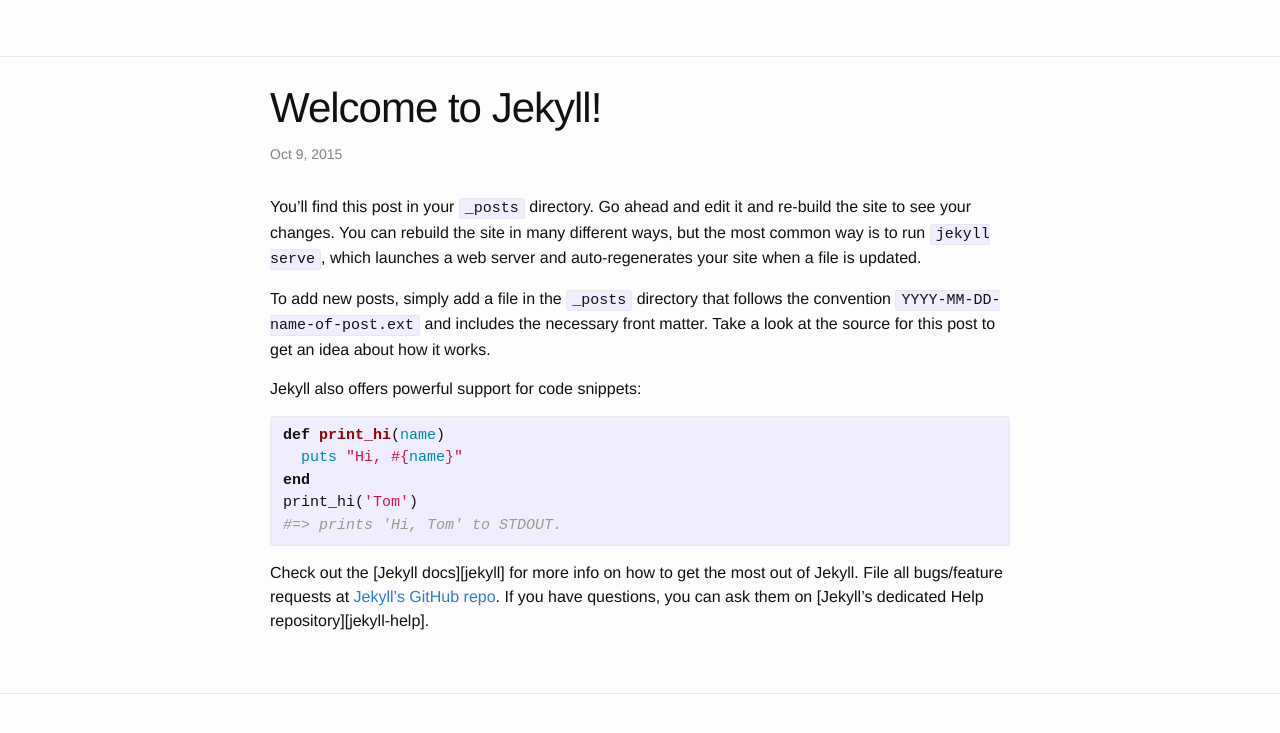
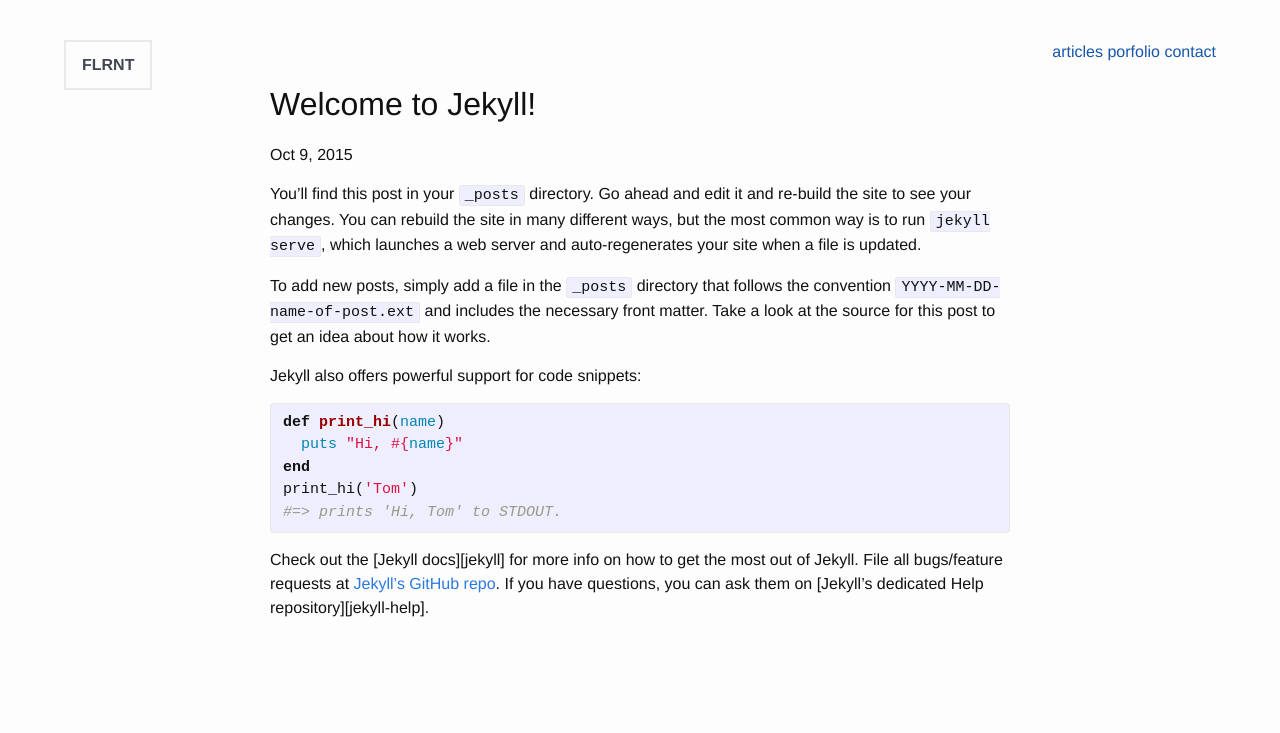
Before and after one commit to flrnt/blog, a Jekyll site: the page built from _posts/2015-10-09-welcome-to-jekyll.markdown, in a window 1280 px wide. Shown: the top 733 px of the page. Built offline with Jekyll 4.4.1, drawn with Linux system fonts in a browser that asks for light colours.

Commit message:
redefine base header

```diff
--- a/_includes/header.html
+++ b/_includes/header.html
@@ -1,3 +1,8 @@
-<header class="site-header">
-
+<header id="main-navigation" class="clearfix">
+  <a href="" class="name">flrnt</a>
+  <nav>
+    <a href="">articles</a>
+    <a href="">porfolio</a>
+    <a href="">contact</a>
+  </nav>
 </header>
--- a/_sass/_layout.scss
+++ b/_sass/_layout.scss
@@ -1,235 +1,38 @@
+/**
+ * Site variables
+ */
+$dark: #424652;
+$light: #9a9Da4;
+$highlight:#8bc6db;
+$border: #E9E9E9;
+
 /**
  * Site header
  */
-.site-header {
-    border-bottom: 1px solid $grey-color-light;
-    min-height: 56px;
-
-    // Positioning context for the mobile navigation icon
-    position: relative;
+#main-navigation {
+  padding:2.5em 5%;
+  .name {
+    font-weight:700;
+    font-size: 1em;
+    text-transform:uppercase;
+    border:2px solid $border;
+    padding:0.7em 1rem;
+    color: $dark;
+    float:left;
+  }
+  nav {
+    float: right;
+  }
 }
-
-.site-title {
-    font-size: 26px;
-    line-height: 56px;
-    letter-spacing: -1px;
-    margin-bottom: 0;
-    float: left;
-
-    &,
-    &:visited {
-        color: $grey-color-dark;
-    }
-}
-
-.site-nav {
-    float: right;
-    line-height: 56px;
-
-    .menu-icon {
-        display: none;
-    }
-
-    .page-link {
-        color: $text-color;
-        line-height: $base-line-height;
-
-        // Gaps between nav items, but not on the first one
-        &:not(:first-child) {
-            margin-left: 20px;
-        }
-    }
-
-    @include media-query($on-palm) {
-        position: absolute;
-        top: 9px;
-        right: 30px;
-        background-color: $background-color;
-        border: 1px solid $grey-color-light;
-        border-radius: 5px;
-        text-align: right;
-
-        .menu-icon {
-            display: block;
-            float: right;
-            width: 36px;
-            height: 26px;
-            line-height: 0;
-            padding-top: 10px;
-            text-align: center;
-
-            > svg {
-                width: 18px;
-                height: 15px;
-
-                path {
-                    fill: $grey-color-dark;
-                }
-            }
-        }
-
-        .trigger {
-            clear: both;
-            display: none;
-        }
-
-        &:hover .trigger {
-            display: block;
-            padding-bottom: 5px;
-        }
-
-        .page-link {
-            display: block;
-            padding: 5px 10px;
-        }
-    }
-}
-
-
 
 /**
  * Site footer
  */
-.site-footer {
-    border-top: 1px solid $grey-color-light;
-    padding: $spacing-unit 0;
-}
-
-.footer-heading {
-    font-size: 18px;
-    margin-bottom: $spacing-unit / 2;
-}
-
-.contact-list,
-.social-media-list {
-    list-style: none;
-    margin-left: 0;
-}
-
-.footer-col-wrapper {
-    font-size: 15px;
-    color: $grey-color;
-    margin-left: -$spacing-unit / 2;
-    @extend %clearfix;
-}
-
-.footer-col {
-    float: left;
-    margin-bottom: $spacing-unit / 2;
-    padding-left: $spacing-unit / 2;
-}
-
-.footer-col-1 {
-    width: -webkit-calc(35% - (#{$spacing-unit} / 2));
-    width:         calc(35% - (#{$spacing-unit} / 2));
-}
-
-.footer-col-2 {
-    width: -webkit-calc(20% - (#{$spacing-unit} / 2));
-    width:         calc(20% - (#{$spacing-unit} / 2));
-}
-
-.footer-col-3 {
-    width: -webkit-calc(45% - (#{$spacing-unit} / 2));
-    width:         calc(45% - (#{$spacing-unit} / 2));
-}
-
-@include media-query($on-laptop) {
-    .footer-col-1,
-    .footer-col-2 {
-        width: -webkit-calc(50% - (#{$spacing-unit} / 2));
-        width:         calc(50% - (#{$spacing-unit} / 2));
-    }
-
-    .footer-col-3 {
-        width: -webkit-calc(100% - (#{$spacing-unit} / 2));
-        width:         calc(100% - (#{$spacing-unit} / 2));
-    }
-}
-
-@include media-query($on-palm) {
-    .footer-col {
-        float: none;
-        width: -webkit-calc(100% - (#{$spacing-unit} / 2));
-        width:         calc(100% - (#{$spacing-unit} / 2));
-    }
-}
-
-
 
 /**
  * Page content
  */
-.page-content {
-    padding: $spacing-unit 0;
-}
-
-.page-heading {
-    font-size: 20px;
-}
-
-.post-list {
-    margin-left: 0;
-    list-style: none;
-
-    > li {
-        margin-bottom: $spacing-unit;
-    }
-}
-
-.post-meta {
-    font-size: $small-font-size;
-    color: $grey-color;
-}
-
-.post-link {
-    display: block;
-    font-size: 24px;
-}
-
-
 
 /**
  * Posts
  */
-.post-header {
-    margin-bottom: $spacing-unit;
-}
-
-.post-title {
-    font-size: 42px;
-    letter-spacing: -1px;
-    line-height: 1;
-
-    @include media-query($on-laptop) {
-        font-size: 36px;
-    }
-}
-
-.post-content {
-    margin-bottom: $spacing-unit;
-
-    h2 {
-        font-size: 32px;
-
-        @include media-query($on-laptop) {
-            font-size: 28px;
-        }
-    }
-
-    h3 {
-        font-size: 26px;
-
-        @include media-query($on-laptop) {
-            font-size: 22px;
-        }
-    }
-
-    h4 {
-        font-size: 20px;
-
-        @include media-query($on-laptop) {
-            font-size: 18px;
-        }
-    }
-}
```
